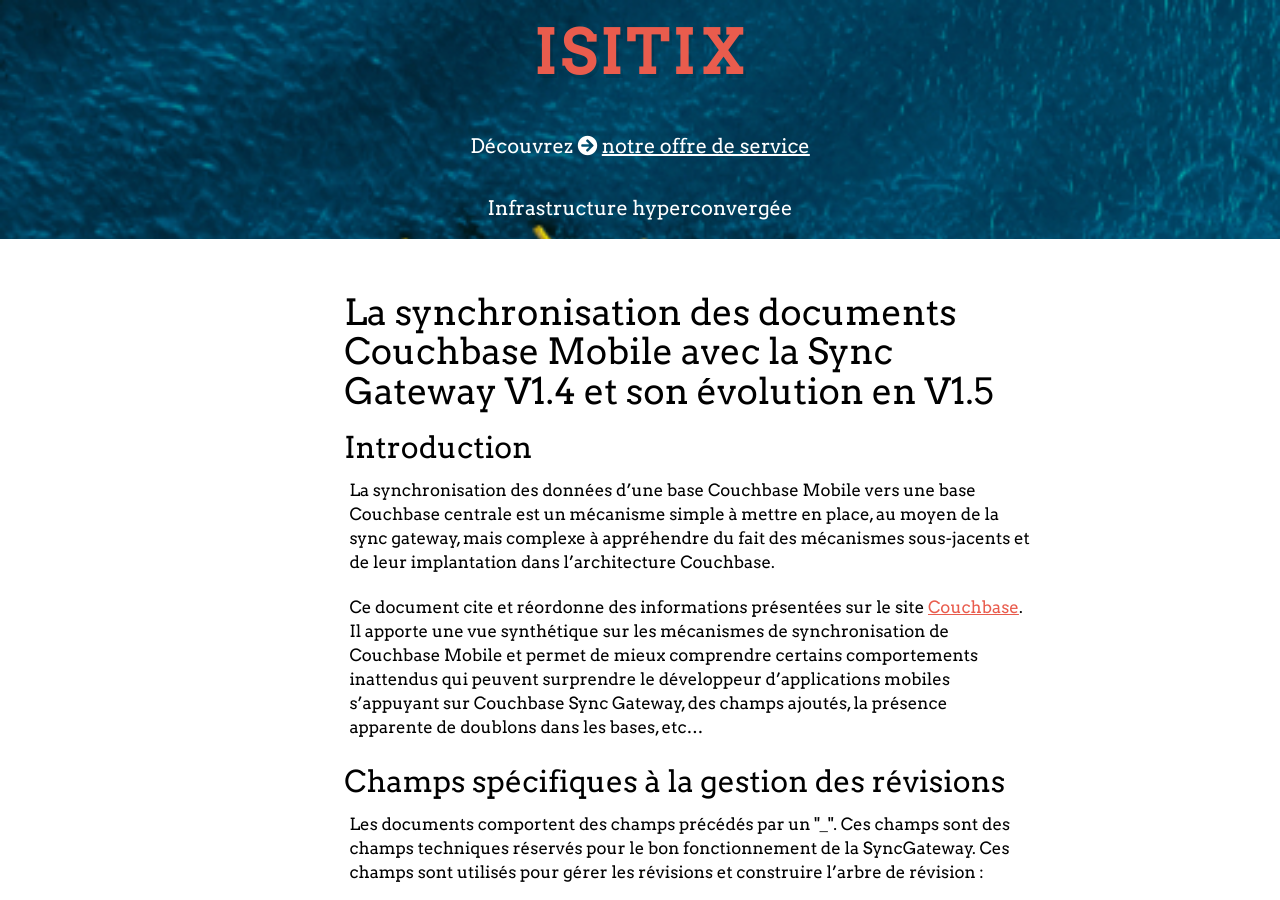
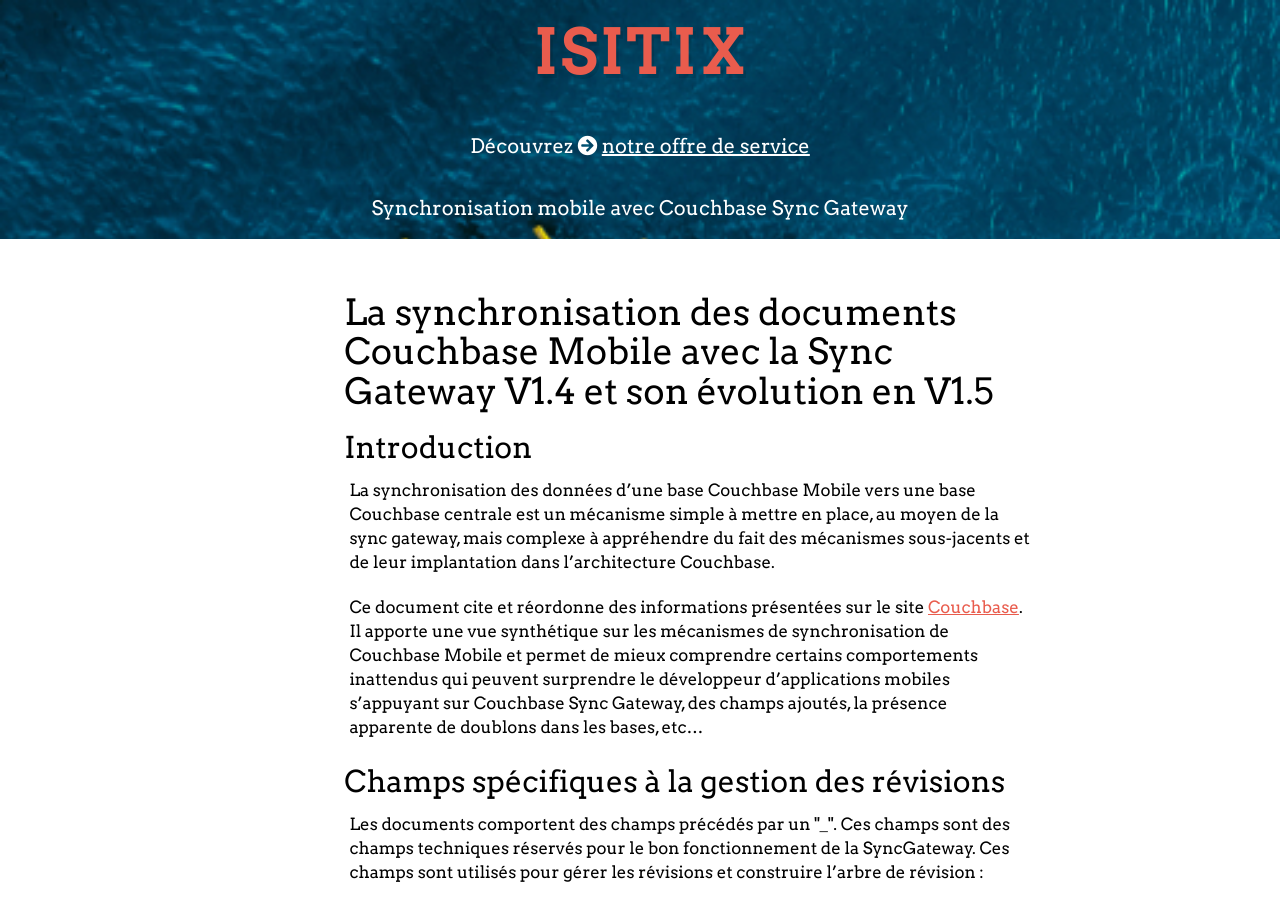
Before and after one commit to isitix/isitix.github.io, a Jekyll site: the page built from _posts/2018-05-22-couchbase-sync.markdown, in a window 1280 px wide and 900 px high. Built offline with Jekyll 4.4.1, drawn with Linux system fonts in a browser that asks for light colours; nearby versions of some CDN libraries.

Commit message:
correction du titre du dernier post

```diff
--- a/_posts/2018-05-22-couchbase-sync.markdown
+++ b/_posts/2018-05-22-couchbase-sync.markdown
@@ -1,7 +1,7 @@
 ---
 layout: default
 author: MDY
-title:  Infrastructure hyperconvergée
+title:  Synchronisation mobile avec Couchbase Sync Gateway
 date:   2018-05-22 06:00:00
 image: /assets/css/images/blog/couchbasesync.jpg
 categories: main
```
